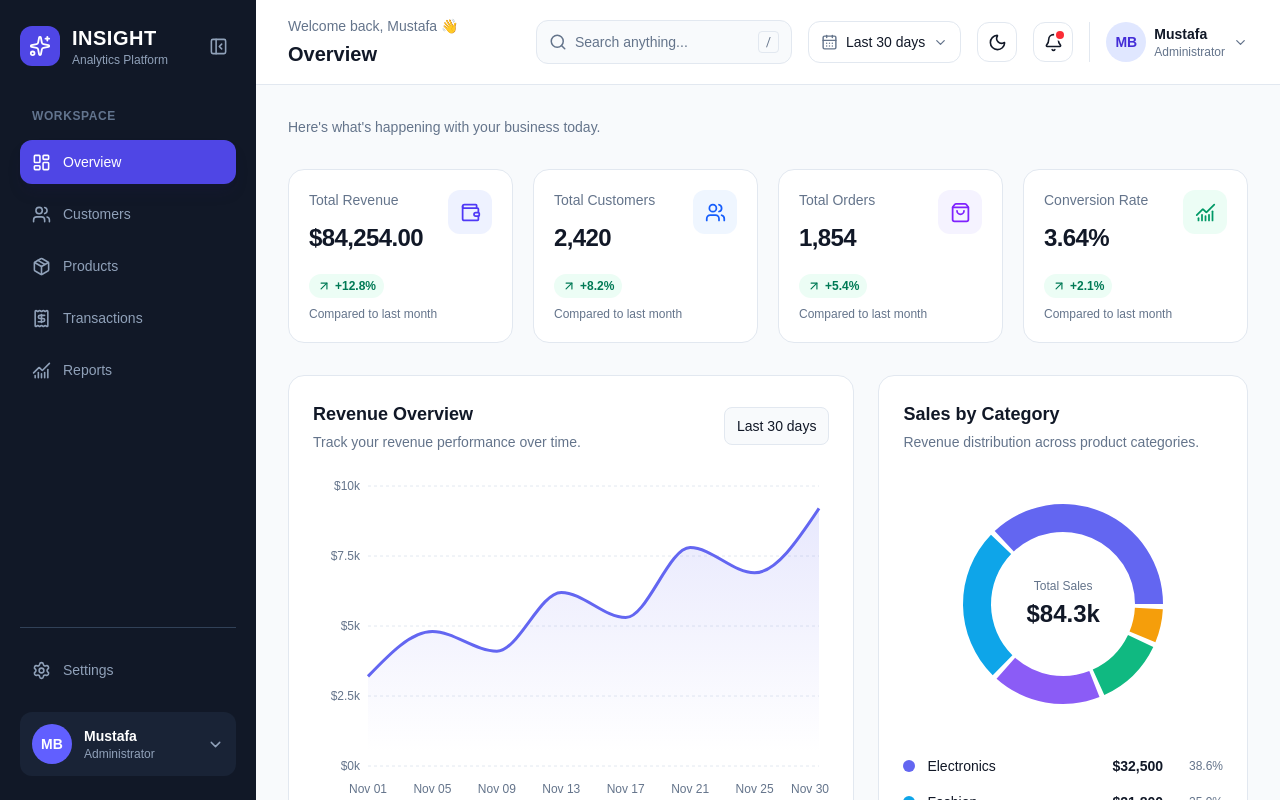
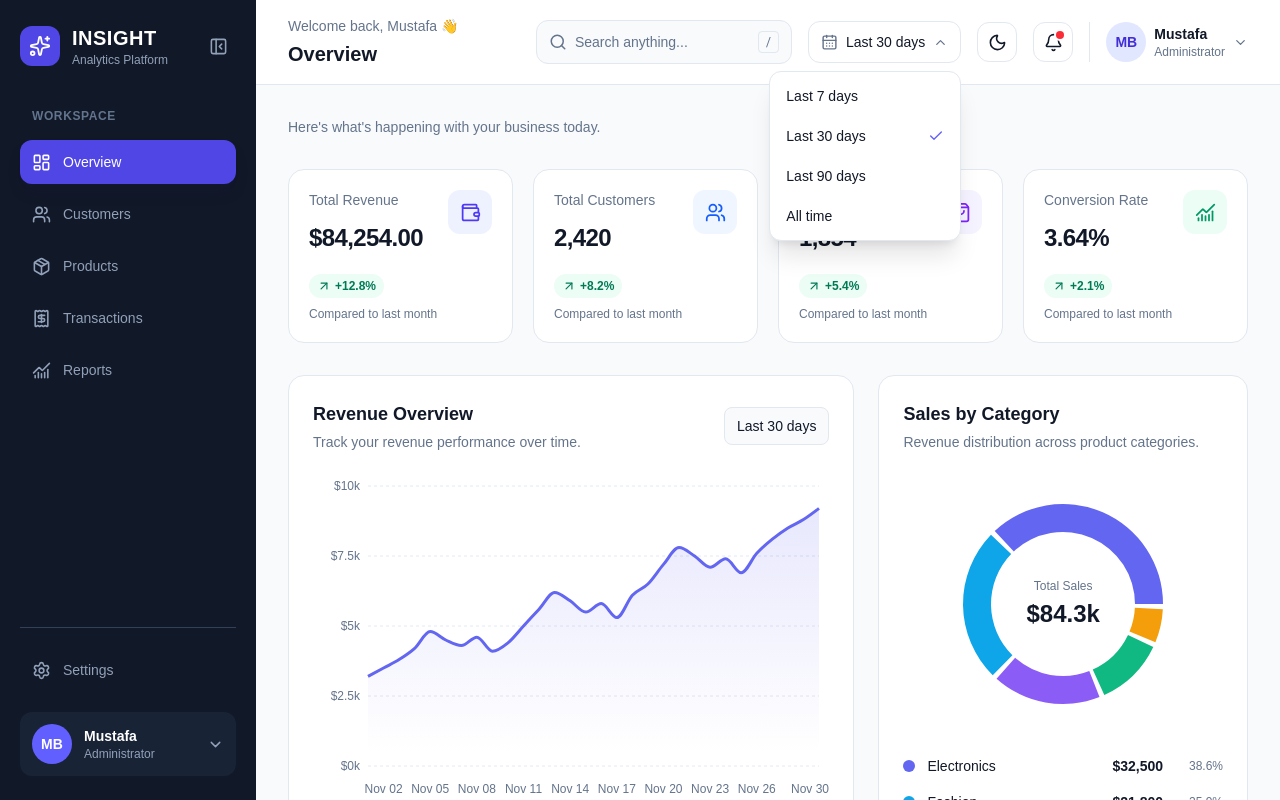
Before and after one commit to bongalonmuhammadmichael-png/insight-analytics-dashboard, a Next.js app: page / in a window 1280 px wide. Both pictures are taken after a click on the button "Last 30 days". Shown: the top 800 px of the page. Built offline with nearby package versions, Linux system fonts and the light colour scheme.

Commit message:
Add interactive dashboard date filters

```diff
--- a/components/dashboard/OrderRecordsTable.tsx
+++ b/components/dashboard/OrderRecordsTable.tsx
@@ -1,7 +1,28 @@
+"use client";
+
 import { ArrowUpRight, ClipboardList } from "lucide-react";
+
 import { orderRecords } from "@/data/orders";
+import { useDashboardFilter } from "@/components/providers/DashboardFilterProvider";
+
+const statusStyles: Record<string, string> = {
+  Completed:
+    "bg-emerald-500/10 text-emerald-600 dark:text-emerald-400",
+  Pending:
+    "bg-amber-500/10 text-amber-600 dark:text-amber-400",
+  Processing:
+    "bg-indigo-500/10 text-indigo-600 dark:text-indigo-400",
+  Cancelled:
+    "bg-red-500/10 text-red-600 dark:text-red-400",
+};
 
 export default function OrderRecordsTable() {
+  const { includesDate } = useDashboardFilter();
+
+  const filteredOrders = orderRecords.filter(
+    (order) => includesDate(order.date)
+  );
+
   return (
     <section className="overflow-hidden rounded-2xl border border-border bg-card">
       <div className="border-b border-border p-6">
@@ -27,19 +48,8 @@ export default function OrderRecordsTable() {
           </thead>
 
           <tbody className="divide-y divide-border">
-            {orderRecords.map((order) => {
-              const statusStyles: Record<string, string> = {
-                Completed:
-                  "bg-emerald-500/10 text-emerald-600 dark:text-emerald-400",
-                Pending:
-                  "bg-amber-500/10 text-amber-600 dark:text-amber-400",
-                Processing:
-                  "bg-indigo-500/10 text-indigo-600 dark:text-indigo-400",
-                Cancelled:
-                  "bg-red-500/10 text-red-600 dark:text-red-400",
-              };
-
-              return (
+            {filteredOrders.length > 0 ? (
+              filteredOrders.map((order) => (
                 <tr
                   key={order.id}
                   className="transition-colors hover:bg-background/70"
@@ -74,8 +84,17 @@ export default function OrderRecordsTable() {
                     </span>
                   </td>
                 </tr>
-              );
-            })}
+              ))
+            ) : (
+              <tr>
+                <td
+                  colSpan={5}
+                  className="px-6 py-12 text-center text-sm text-muted"
+                >
+                  No orders found for this date range.
+                </td>
+              </tr>
+            )}
           </tbody>
         </table>
       </div>
@@ -83,7 +102,7 @@ export default function OrderRecordsTable() {
       <div className="flex items-center justify-between border-t border-border px-6 py-4">
         <div className="flex items-center gap-2 text-xs text-muted">
           <ClipboardList size={15} />
-          Showing {orderRecords.length} recent orders
+          Showing {filteredOrders.length} of {orderRecords.length} recent orders
         </div>
 
         <button
--- a/components/dashboard/RecentTransactions.tsx
+++ b/components/dashboard/RecentTransactions.tsx
@@ -1,6 +1,9 @@
+"use client";
+
 import { ArrowUpRight } from "lucide-react";
 
 import { transactions } from "@/data/transactions";
+import { useDashboardFilter } from "@/components/providers/DashboardFilterProvider";
 
 const statusStyles: Record<string, string> = {
   Completed:
@@ -12,6 +15,12 @@ const statusStyles: Record<string, string> = {
 };
 
 export default function RecentTransactions() {
+  const { includesDate } = useDashboardFilter();
+
+  const filteredTransactions = transactions.filter(
+    (transaction) => includesDate(transaction.date)
+  );
+
   return (
     <section className="mt-8 overflow-hidden rounded-2xl border border-border bg-card">
       <div className="flex flex-col gap-3 border-b border-border p-6 sm:flex-row sm:items-center sm:justify-between">
@@ -19,6 +28,7 @@ export default function RecentTransactions() {
           <h2 className="text-lg font-bold text-foreground">
             Recent Transactions
           </h2>
+
           <p className="mt-1 text-sm text-muted">
             A summary of your latest customer orders.
           </p>
@@ -37,18 +47,23 @@ export default function RecentTransactions() {
               <th className="px-6 py-4 text-xs font-semibold uppercase tracking-wider text-muted">
                 Transaction
               </th>
+
               <th className="px-6 py-4 text-xs font-semibold uppercase tracking-wider text-muted">
                 Customer
               </th>
+
               <th className="px-6 py-4 text-xs font-semibold uppercase tracking-wider text-muted">
                 Product
               </th>
+
               <th className="px-6 py-4 text-xs font-semibold uppercase tracking-wider text-muted">
                 Date
               </th>
+
               <th className="px-6 py-4 text-xs font-semibold uppercase tracking-wider text-muted">
                 Amount
               </th>
+
               <th className="px-6 py-4 text-xs font-semibold uppercase tracking-wider text-muted">
                 Status
               </th>
@@ -56,7 +71,8 @@ export default function RecentTransactions() {
           </thead>
 
           <tbody className="divide-y divide-border">
-            {transactions.map((transaction) => (
+            {filteredTransactions.length > 0 ? (
+              filteredTransactions.map((transaction) => (
                 <tr
                   key={transaction.id}
                   className="transition hover:bg-background/50"
@@ -92,14 +108,24 @@ export default function RecentTransactions() {
                     </span>
                   </td>
                 </tr>
-            ))}
+              ))
+            ) : (
+              <tr>
+                <td
+                  colSpan={6}
+                  className="px-6 py-12 text-center text-sm text-muted"
+                >
+                  No transactions found for this date range.
+                </td>
+              </tr>
+            )}
           </tbody>
         </table>
       </div>
 
       <div className="border-t border-border px-6 py-4">
         <p className="text-xs text-muted">
-          Showing {transactions.length} recent transactions
+          Showing {filteredTransactions.length} of {transactions.length} recent transactions
         </p>
       </div>
     </section>
--- a/components/dashboard/RevenueChart.tsx
+++ b/components/dashboard/RevenueChart.tsx
@@ -11,8 +11,24 @@ import {
 } from "recharts";
 
 import { revenueData } from "@/data/revenue";
+import { useDashboardFilter } from "@/components/providers/DashboardFilterProvider";
 
 export default function RevenueChart() {
+  const { includesDate, rangeLabel } = useDashboardFilter();
+
+  const filteredRevenueData = revenueData
+    .filter((item) => includesDate(item.date))
+    .map((item) => ({
+      ...item,
+      date: new Date(`${item.date}T12:00:00`).toLocaleDateString(
+        "en-US",
+        {
+          month: "short",
+          day: "2-digit",
+        }
+      ),
+    }));
+
   return (
     <section className="rounded-2xl border border-border bg-card p-6">
       {/* Chart heading */}
@@ -28,15 +44,16 @@ export default function RevenueChart() {
         </div>
 
         <span className="rounded-lg border border-border bg-background px-3 py-2 text-sm font-medium text-foreground">
-          Last 30 days
+          {rangeLabel}
         </span>
       </div>
 
       {/* Revenue chart */}
+      {filteredRevenueData.length > 0 ? (
         <div className="h-80 w-full">
           <ResponsiveContainer width="100%" height="100%">
             <AreaChart
-            data={revenueData}
+              data={filteredRevenueData}
               margin={{
                 top: 10,
                 right: 10,
@@ -120,6 +137,11 @@ export default function RevenueChart() {
             </AreaChart>
           </ResponsiveContainer>
         </div>
+      ) : (
+        <div className="flex h-80 items-center justify-center text-sm text-muted">
+          No revenue data available for this date range.
+        </div>
+      )}
     </section>
   );
 }
--- a/components/layout/Header.tsx
+++ b/components/layout/Header.tsx
@@ -1,15 +1,31 @@
 "use client";
+
+import { useState } from "react";
 
 import {
   Search,
   Bell,
   CalendarDays,
   ChevronDown,
+  Check,
 } from "lucide-react";
 
 import ThemeToggle from "./ThemeToggle";
+import { useDashboardFilter } from "@/components/providers/DashboardFilterProvider";
+
+const dateOptions = [
+  { label: "Last 7 days", value: "7days" },
+  { label: "Last 30 days", value: "30days" },
+  { label: "Last 90 days", value: "90days" },
+  { label: "All time", value: "all" },
+] as const;
 
 export default function Header() {
+  const [isDateMenuOpen, setIsDateMenuOpen] = useState(false);
+
+  const { selectedRange, setSelectedRange, rangeLabel } =
+    useDashboardFilter();
+
   return (
     <header className="flex min-h-20 items-center justify-between gap-6 border-b border-border bg-card px-8 py-4">
       {/* Page heading */}
@@ -42,14 +58,58 @@ export default function Header() {
         </div>
 
         {/* Date selector */}
-        <button
-          type="button"
-          className="hidden items-center gap-2 rounded-xl border border-border bg-card px-3 py-2.5 text-sm text-foreground transition hover:bg-background lg:flex"
-        >
-          <CalendarDays size={17} className="text-muted" />
-          <span>Last 30 days</span>
-          <ChevronDown size={15} className="text-muted" />
-        </button>
+        <div className="relative hidden lg:block">
+          <button
+            type="button"
+            aria-label="Select dashboard date range"
+            aria-expanded={isDateMenuOpen}
+            onClick={() =>
+              setIsDateMenuOpen((previous) => !previous)
+            }
+            className="flex items-center gap-2 rounded-xl border border-border bg-card px-3 py-2.5 text-sm text-foreground transition hover:bg-background"
+          >
+            <CalendarDays size={17} className="text-muted" />
+
+            <span>{rangeLabel}</span>
+
+            <ChevronDown
+              size={15}
+              className={`text-muted transition-transform ${
+                isDateMenuOpen ? "rotate-180" : ""
+              }`}
+            />
+          </button>
+
+          {isDateMenuOpen && (
+            <div className="absolute right-0 top-full z-50 mt-2 w-48 overflow-hidden rounded-xl border border-border bg-card p-1 shadow-xl">
+              {dateOptions.map((option) => {
+                const isSelected =
+                  selectedRange === option.value;
+
+                return (
+                  <button
+                    key={option.value}
+                    type="button"
+                    onClick={() => {
+                      setSelectedRange(option.value);
+                      setIsDateMenuOpen(false);
+                    }}
+                    className="flex w-full items-center justify-between rounded-lg px-3 py-2.5 text-left text-sm text-foreground transition hover:bg-background"
+                  >
+                    <span>{option.label}</span>
+
+                    {isSelected && (
+                      <Check
+                        size={16}
+                        className="text-indigo-500"
+                      />
+                    )}
+                  </button>
+                );
+              })}
+            </div>
+          )}
+        </div>
 
         {/* Theme toggle */}
         <ThemeToggle />
@@ -78,6 +138,7 @@ export default function Header() {
             <p className="text-sm font-semibold text-foreground">
               Mustafa
             </p>
+
             <p className="text-xs text-muted">
               Administrator
             </p>
--- /dev/null
+++ b/components/providers/DashboardFilterProvider.tsx
@@ -0,0 +1,100 @@
+"use client";
+
+import {
+  createContext,
+  useContext,
+  useMemo,
+  useState,
+  type ReactNode,
+} from "react";
+
+export type DateRange = "7days" | "30days" | "90days" | "all";
+
+type DashboardFilterContextType = {
+  selectedRange: DateRange;
+  setSelectedRange: (range: DateRange) => void;
+  rangeLabel: string;
+  startDate: Date | null;
+  endDate: Date;
+  includesDate: (date: string) => boolean;
+};
+
+const DashboardFilterContext =
+  createContext<DashboardFilterContextType | undefined>(undefined);
+
+// Our fictional dashboard data covers November 2026.
+const DEMO_END_DATE = new Date(2026, 10, 30);
+
+const rangeOptions: Record<
+  DateRange,
+  { label: string; days: number | null }
+> = {
+  "7days": { label: "Last 7 days", days: 7 },
+  "30days": { label: "Last 30 days", days: 30 },
+  "90days": { label: "Last 90 days", days: 90 },
+  all: { label: "All time", days: null },
+};
+
+export function DashboardFilterProvider({
+  children,
+}: {
+  children: ReactNode;
+}) {
+  const [selectedRange, setSelectedRange] =
+    useState<DateRange>("30days");
+
+  const value = useMemo(() => {
+    const option = rangeOptions[selectedRange];
+
+    const endDate = new Date(DEMO_END_DATE);
+    const startDate =
+      option.days === null
+        ? null
+        : new Date(
+            2026,
+            10,
+            30 - option.days + 1
+          );
+
+    const includesDate = (dateString: string) => {
+      const [year, month, day] = dateString.split("-").map(Number);
+      const date = new Date(year, month - 1, day);
+
+      if (Number.isNaN(date.getTime())) {
+        return false;
+      }
+
+      return (
+        (startDate === null || date >= startDate) &&
+        date <= endDate
+      );
+    };
+
+    return {
+      selectedRange,
+      setSelectedRange,
+      rangeLabel: option.label,
+      startDate,
+      endDate,
+      includesDate,
+    };
+  }, [selectedRange]);
+
+  return (
+    <DashboardFilterContext.Provider value={value}>
+      {children}
+    </DashboardFilterContext.Provider>
+  );
+}
+
+export function useDashboardFilter() {
+  const context = useContext(DashboardFilterContext);
+
+  if (!context) {
+    throw new Error(
+      "useDashboardFilter must be used inside DashboardFilterProvider"
+    );
+  }
+
+  return context;
+}
--- a/components/providers/ThemeProvider.tsx
+++ b/components/providers/ThemeProvider.tsx
@@ -2,6 +2,7 @@
 
 import { ThemeProvider as NextThemesProvider } from "next-themes";
 import type { ComponentProps } from "react";
+import { DashboardFilterProvider } from "./DashboardFilterProvider";
 
 export default function ThemeProvider({
   children,
@@ -15,7 +16,9 @@ export default function ThemeProvider({
       disableTransitionOnChange
       {...props}
     >
-      {children}
+      <DashboardFilterProvider>
+        {children}
+      </DashboardFilterProvider>
     </NextThemesProvider>
   );
 }
--- a/data/revenue.ts
+++ b/data/revenue.ts
@@ -1,10 +1,32 @@
 export const revenueData = [
-  { date: "Nov 01", revenue: 3200 },
-  { date: "Nov 05", revenue: 4800 },
-  { date: "Nov 09", revenue: 4100 },
-  { date: "Nov 13", revenue: 6200 },
-  { date: "Nov 17", revenue: 5300 },
-  { date: "Nov 21", revenue: 7800 },
-  { date: "Nov 25", revenue: 6900 },
-  { date: "Nov 30", revenue: 9200 },
+  { date: "2026-11-01", revenue: 3200 },
+  { date: "2026-11-02", revenue: 3500 },
+  { date: "2026-11-03", revenue: 3800 },
+  { date: "2026-11-04", revenue: 4200 },
+  { date: "2026-11-05", revenue: 4800 },
+  { date: "2026-11-06", revenue: 4500 },
+  { date: "2026-11-07", revenue: 4300 },
+  { date: "2026-11-08", revenue: 4600 },
+  { date: "2026-11-09", revenue: 4100 },
+  { date: "2026-11-10", revenue: 4400 },
+  { date: "2026-11-11", revenue: 5000 },
+  { date: "2026-11-12", revenue: 5600 },
+  { date: "2026-11-13", revenue: 6200 },
+  { date: "2026-11-14", revenue: 5900 },
+  { date: "2026-11-15", revenue: 5500 },
+  { date: "2026-11-16", revenue: 5800 },
+  { date: "2026-11-17", revenue: 5300 },
+  { date: "2026-11-18", revenue: 6100 },
+  { date: "2026-11-19", revenue: 6500 },
+  { date: "2026-11-20", revenue: 7200 },
+  { date: "2026-11-21", revenue: 7800 },
+  { date: "2026-11-22", revenue: 7500 },
+  { date: "2026-11-23", revenue: 7100 },
+  { date: "2026-11-24", revenue: 7400 },
+  { date: "2026-11-25", revenue: 6900 },
+  { date: "2026-11-26", revenue: 7600 },
+  { date: "2026-11-27", revenue: 8100 },
+  { date: "2026-11-28", revenue: 8500 },
+  { date: "2026-11-29", revenue: 8800 },
+  { date: "2026-11-30", revenue: 9200 },
 ];
```
Lines whose indentation alone changed are shown as unchanged.
